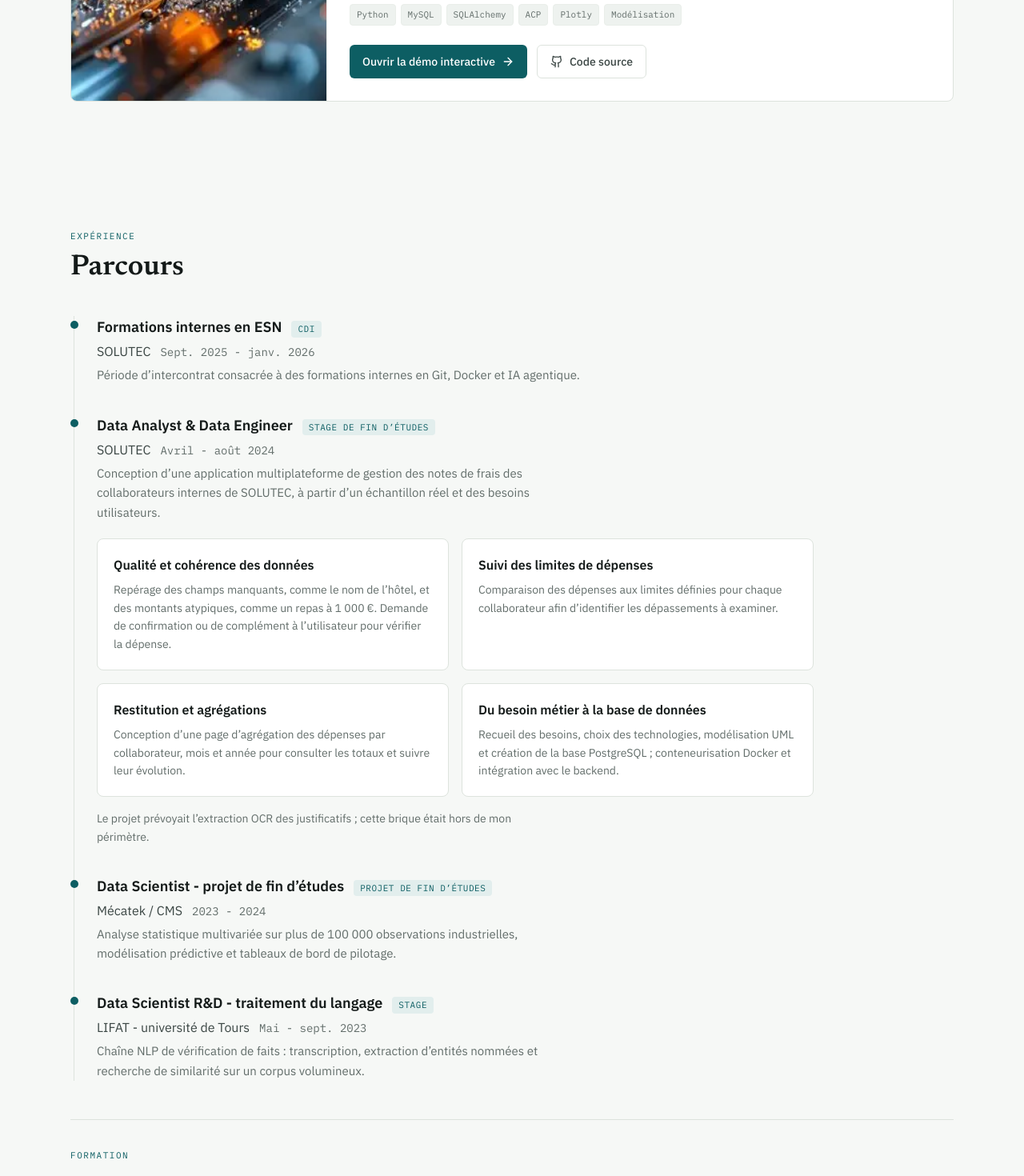
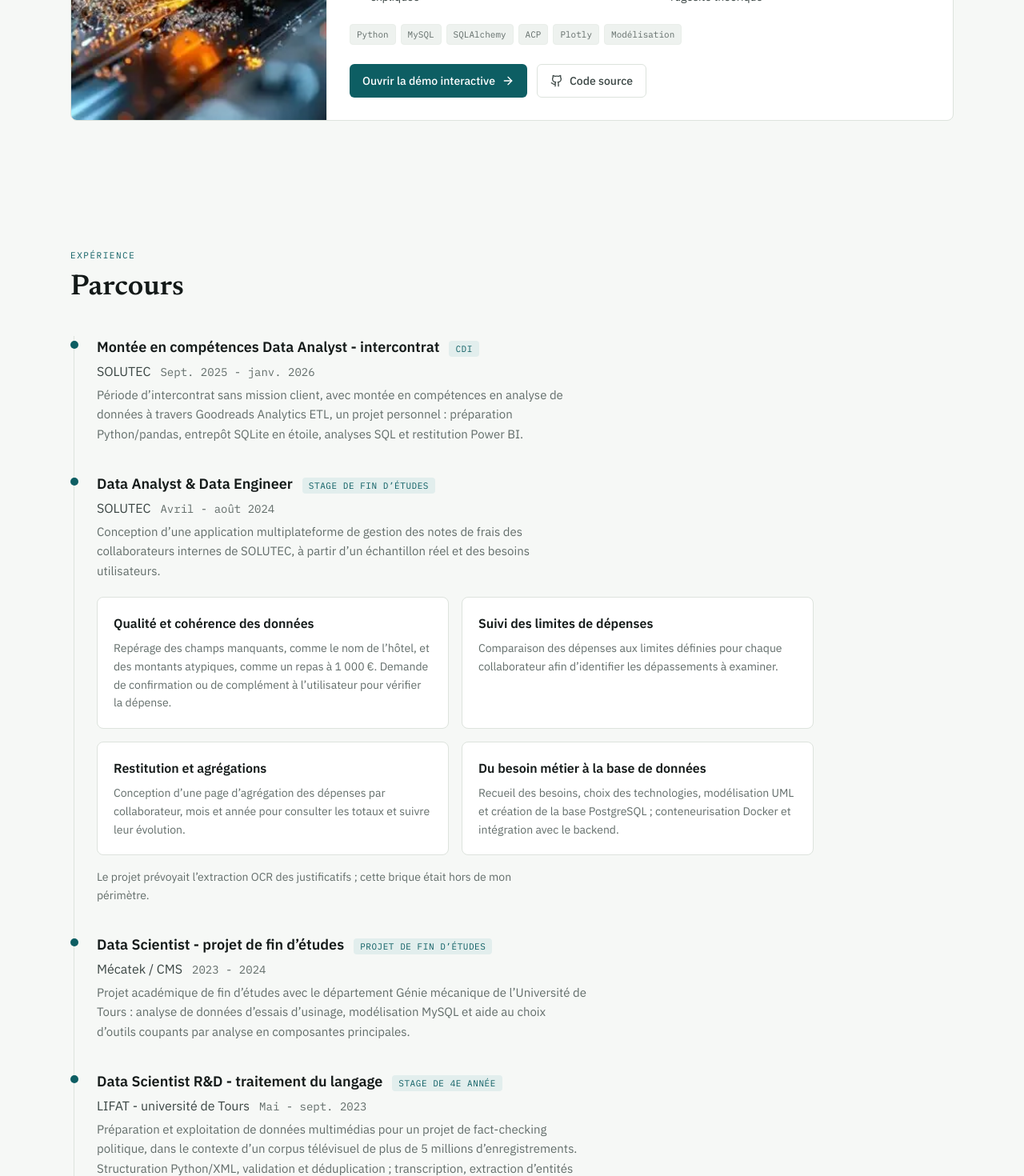
Before and after one commit to juleescourne/portfolio-data-analyst, a React (Create React App) app: page / in a window 1280 px wide. Shown: the part 2040-3510 px from the top of the page at 80% size. Built offline with nearby package versions, Linux system fonts and the light colour scheme.

Commit message:
Aligner le CV et le portfolio avec le profil LinkedIn

```diff
--- a/src/data/HomeData.js
+++ b/src/data/HomeData.js
@@ -1,6 +1,6 @@
 import career from './career.json';
 
-export const { profile, experiences, formation } = career;
+export const { profile, experiences, formation, certifications } = career;
 
 // Chiffres vérifiables, pas des adjectifs. Chacun est contrôlable dans le dépôt cité.
 export const proofPoints = [
@@ -16,7 +16,7 @@ export const projects = [
         title: 'Goodreads Analytics ETL',
         role: 'Data Engineering',
         description:
-            'Pipeline ETL Python transformant un catalogue de livres en entrepôt analytique en étoile : ' +
+            'Projet personnel réalisé pendant mon intercontrat chez SOLUTEC. Pipeline ETL Python transformant un catalogue de livres en entrepôt analytique en étoile : ' +
             'nettoyage, validation Pydantic, chargement incrémental et enrichissement ACP.',
         image: 'goodreads.webp',
         tags: ['Python', 'SQL', 'ETL', 'SQLite', 'Star Schema', 'Power BI', 'Pytest'],
--- a/src/data/career.json
+++ b/src/data/career.json
@@ -20,12 +20,14 @@
   "experiences": [
     {
       "company": "SOLUTEC",
-      "role": "Formations internes en ESN",
+      "role": "Montée en compétences Data Analyst - intercontrat",
       "period": "Sept. 2025 - janv. 2026",
       "contract": "CDI",
-      "details": "Période d’intercontrat consacrée à des formations internes en Git, Docker et IA agentique.",
+      "details": "Période d’intercontrat sans mission client, avec montée en compétences en analyse de données à travers Goodreads Analytics ETL, un projet personnel : préparation Python/pandas, entrepôt SQLite en étoile, analyses SQL et restitution Power BI.",
+      "cvContext": "Intercontrat sans mission client ; montée en compétences SQL, Python et Power BI.",
       "bullets": [
-        "Formations internes en Git, Docker et IA agentique pendant une période d’intercontrat."
+        "Goodreads, projet personnel : nettoyage des données en Python/pandas et entrepôt SQLite en étoile.",
+        "Analyse SQL des notes et du volume d’évaluations ; restitution Power BI, avec captures sur le portfolio."
       ]
     },
     {
@@ -65,36 +67,46 @@
       "role": "Data Scientist - projet de fin d’études",
       "period": "2023 - 2024",
       "contract": "Projet de fin d’études",
-      "details": "Analyse statistique multivariée sur plus de 100 000 observations industrielles, modélisation prédictive et tableaux de bord de pilotage.",
+      "details": "Projet académique de fin d’études avec le département Génie mécanique de l’Université de Tours : analyse de données d’essais d’usinage, modélisation MySQL et aide au choix d’outils coupants par analyse en composantes principales.",
       "bullets": [
-        "Analyse statistique multivariée sur plus de 100 000 observations industrielles.",
-        "Modélisation prédictive et tableaux de bord de pilotage."
+        "Modélisation MySQL à 12 entités pour organiser les données d’essais d’usinage.",
+        "Analyse multivariée, ACP et recherche d’essais similaires pour comparer des configurations d’outils."
       ]
     },
     {
       "company": "LIFAT - université de Tours",
       "role": "Data Scientist R&D - traitement du langage",
       "period": "Mai - sept. 2023",
-      "contract": "Stage",
-      "details": "Chaîne NLP de vérification de faits : transcription, extraction d’entités nommées et recherche de similarité sur un corpus volumineux.",
+      "contract": "Stage de 4e année",
+      "details": "Préparation et exploitation de données multimédias pour un projet de fact-checking politique, dans le contexte d’un corpus télévisuel de plus de 5 millions d’enregistrements. Structuration Python/XML, validation et déduplication ; transcription, extraction d’entités nommées et rapprochement de sources. Automatisation des traitements avec gestion des erreurs, journalisation et multiprocessing.",
+      "cvContext": "Fact-checking politique sur un corpus télévisuel de plus de 5 millions d’enregistrements.",
       "bullets": [
-        "Chaîne NLP de vérification de faits : transcription, extraction d’entités nommées et recherche de similarité."
+        "Préparation et contrôle qualité de données XML, audio et texte en Python : validation et déduplication.",
+        "Pipeline NLP : transcription, extraction d’entités et rapprochement de sources ; automatisation et multiprocessing."
       ]
     }
   ],
   "formation": [
     {
-      "degree": "Ingénieur système d’informations & data",
+      "degree": "Diplôme d’ingénieur - Systèmes d’information & Data",
       "school": "Polytech Tours",
       "year": "2024",
       "details": "Diplôme obtenu en 2024."
+    }
+  ],
+  "certifications": [
+    {
+      "name": "SQL (Advanced)",
+      "issuer": "HackerRank",
+      "date": "Janvier 2026",
+      "credentialId": "9BA9EC1AO84F"
     }
   ],
   "cvProjects": [
     {
       "name": "Goodreads Analytics ETL",
       "stack": "Python · SQL · Power BI",
-      "text": "Entrepôt en étoile : 6 dimensions, mises à jour incrémentales et tests de bout en bout avec annulation sur échec.",
+      "text": "Projet personnel : 6 dimensions, qualité des données et captures Power BI. Version actuelle : tests de bout en bout et annulation sur échec.",
       "url": "https://github.com/juleescourne/goodreads-analytics-etl"
     },
     {
@@ -106,7 +118,7 @@
     {
       "name": "Aide à la décision en usinage",
       "stack": "Python · MySQL · ACP",
-      "text": "Base de 12 entités et recherche d’essais similaires ; projet avec le département Génie mécanique de l’université de Tours.",
+      "text": "Projet de fin d’études Mécatek / CMS, Polytech Tours (2023-2024) : base de 12 entités, ACP et recherche d’essais similaires.",
       "url": "https://github.com/juleescourne/cutting-tool-recommender"
     }
   ],
--- a/src/pages/HomePage.jsx
+++ b/src/pages/HomePage.jsx
@@ -7,7 +7,7 @@ import ProjectCard from '../components/ProjectCard';
 import { getImageUrl } from '../utils/assetsConfig';
 import {
     profile, proofPoints, projects, skills, otherSkills,
-    experiences, formation, about, sideProject,
+    experiences, formation, certifications, about, sideProject,
 } from '../data/HomeData';
 
 const ABOUT_ICONS = { database: Database, workflow: Workflow, chart: BarChart3 };
@@ -185,7 +185,7 @@ const HomePage = ({ onShowProject }) => {
                 {hasFormation && (
                     <div className="mt-12 pt-9 border-t border-line">
                         <h3 className="font-mono text-[11px] uppercase tracking-[0.14em] text-accent mb-5">
-                            Formation
+                            Formation et certification
                         </h3>
                         {formation.filter((f) => f.school).map((entry) => (
                             <div key={entry.degree} className="flex gap-3.5">
@@ -197,6 +197,18 @@ const HomePage = ({ onShowProject }) => {
                                         {entry.year && <span className="font-mono text-sm text-muted ml-3">{entry.year}</span>}
                                     </p>
                                     {entry.details && <p className="text-muted text-sm mt-1">{entry.details}</p>}
+                                </div>
+                            </div>
+                        ))}
+                        {certifications.map((certification) => (
+                            <div key={`${certification.issuer}-${certification.name}`} className="mt-6 flex gap-3.5">
+                                <GraduationCap className="w-5 h-5 text-accent shrink-0 mt-0.5" aria-hidden="true" />
+                                <div>
+                                    <p className="font-semibold text-ink">{certification.name}</p>
+                                    <p className="text-ink-2">
+                                        {certification.issuer}
+                                        <span className="font-mono text-sm text-muted ml-3">{certification.date}</span>
+                                    </p>
                                 </div>
                             </div>
                         ))}
```
Also changed, not shown: 2 other files (tests, documents, lock files or other folders).
